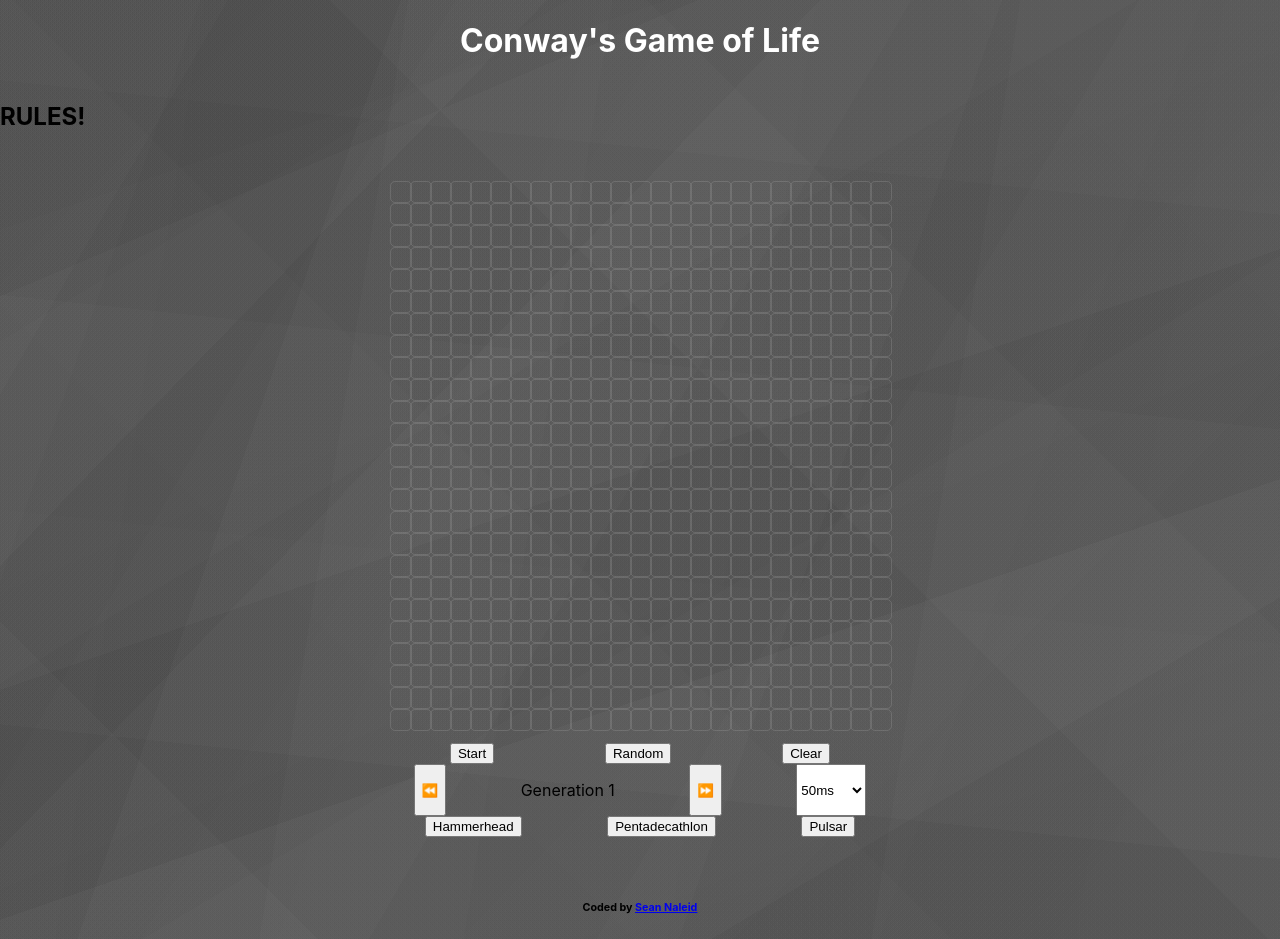
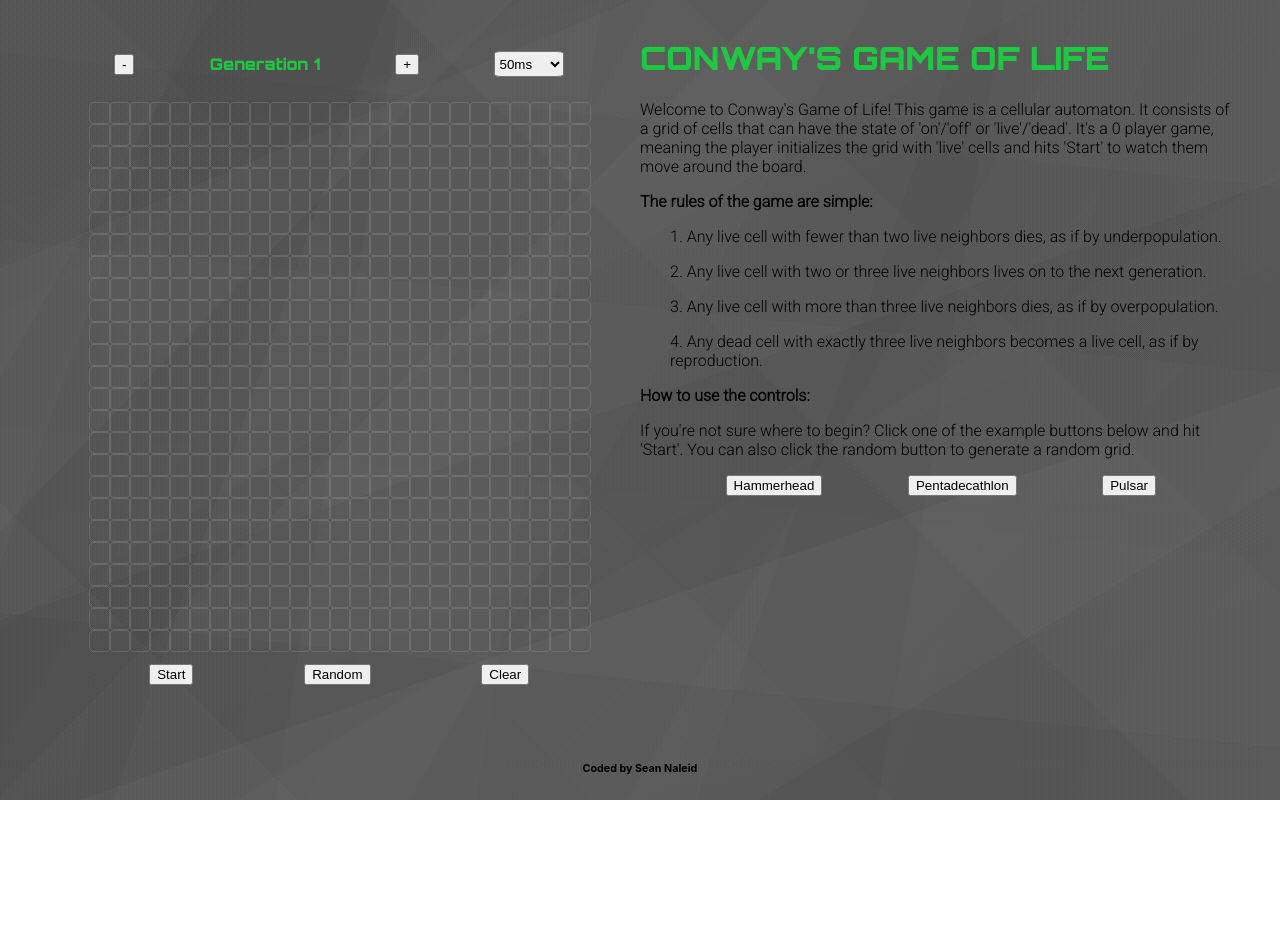
Before and after one commit to seanaleid/cs-build-week-1, a React (Create React App) app: page / in a window 1280 px wide. After the commit the page ends 800 px from the top, so only its background shows below. Built offline with nearby package versions, Linux system fonts and the light colour scheme.

Commit message:
Add rules and refactor code

```diff
--- a/public/index.html
+++ b/public/index.html
@@ -3,6 +3,7 @@
   <head>
     <meta charset="utf-8" />
     <link rel="icon" href="%PUBLIC_URL%/favicon.ico" />
+    <link href="https://fonts.googleapis.com/css2?family=Orbitron:wght@400;900&family=Roboto:wght@300&display=swap" rel="stylesheet">
     <meta name="viewport" content="width=device-width, initial-scale=1" />
     <meta name="theme-color" content="#000000" />
     <meta
--- a/src/App.js
+++ b/src/App.js
@@ -1,10 +1,16 @@
-import React from 'react';
+import React, {useState} from 'react';
 import styled from 'styled-components'
 
-import Header from './components/header.js';
 import Grid from './components/grid.js';
 import Rules from './components/rules.js';
 import Footer from './components/footer.js';
+
+const Container = styled.div`
+  display: flex;
+  height: 100vh;
+  flex-direction: column;
+  justify-content: space-between;
+`;
 
 const Mid = styled.div`
   display: flex;
@@ -12,15 +18,41 @@ const Mid = styled.div`
   justify-content: space-evenly;
 `;
 
+const gridRows = 25;
+const gridColumns = 25;
+
+const createEmptyGrid = () => {
+  const rows = [];
+  for(let i = 0; i < gridRows; i++){
+    rows.push(Array.from(Array(gridColumns), () => 0));
+  };
+  console.log(rows);
+  return rows;
+};
+
 function App() {
+  const [grid, setGrid] = useState(() => {
+    return createEmptyGrid();
+  });
+
   return (
     <>
-      <Header />
-      <Rules />
-      <Mid>
-        <Grid />
-      </Mid>
-      <Footer />
+      <Container>
+        <Mid>
+          <Grid
+            createEmptyGrid={createEmptyGrid}
+            grid={grid}
+            setGrid={setGrid}
+            gridRows={gridRows}
+            gridColumns={gridColumns}
+          />
+          <Rules
+            grid={grid}
+            setGrid={setGrid}
+          />
+        </Mid>
+        <Footer />
+      </Container>
     </>
   );
 }
--- a/src/components/footer.js
+++ b/src/components/footer.js
@@ -8,10 +8,18 @@ const Foot = styled.div`
   justify-content: center;
 `;
 
+const NewTab = styled.a`
+  text-decoration: none;
+  color: black;
+  &:hover {
+    color: rgba(31,199,66,1);
+  }
+`;
+
 function Footer() {
   return (
     <Foot>
-      <h6>Coded by <a href="https://www.seanaleid.com/">Sean Naleid</a></h6>
+      <h6>Coded by <NewTab href='https://www.seanaleid.com/' target='_blank'>Sean Naleid</NewTab></h6>
     </Foot>
   )
 }
--- a/src/components/grid.js
+++ b/src/components/grid.js
@@ -1,7 +1,8 @@
 import React, { useState, useEffect, useCallback, useRef } from 'react';
 import produce from 'immer';
 import styled from 'styled-components';
-import {hammerhead, pentadecathlon, pulsar} from './examples.js';
+// import {hammerhead, pentadecathlon, pulsar} from './examples.js';
+
 
 const GridContainer = styled.div`
   width: 50%;
@@ -13,20 +14,29 @@ const MainGrid = styled.div`
   margin: 2%;
   display: flex;
   justify-content:center;
-`;
-
-const Buttons = styled.div`
-  display: flex;
-  justify-content: space-evenly;
+  display: 'grid',
+  gridTemplateColumns: repeat(gridColumns), 20px),
 `;
 
 const Controls = styled.div`
   display: flex;
   justify-content: space-evenly;
+  align-items: center;
 `;
 
-const gridRows = 25;
-const gridColumns = 25;
+const Generation = styled.p`
+  color: rgba(31,199,66,1);
+  font-family: 'Orbitron', sans-serif;
+  font-weight: bold;
+`;
+
+const Select = styled.select`
+  border-radius: 10%;
+  height: 50%;
+`;
+
+// const gridRows = 25;
+// const gridColumns = 25;
 
 const coordinates = [
     [1,-1],
@@ -39,20 +49,20 @@ const coordinates = [
     [0,-1]
 ];
 
-const createEmptyGrid = () => {
-  const rows = [];
-  for(let i = 0; i < gridRows; i++){
-    rows.push(Array.from(Array(gridColumns), () => 0));
-  };
-  console.log(rows);
-  return rows;
-};
+// const createEmptyGrid = () => {
+//   const rows = [];
+//   for(let i = 0; i < gridRows; i++){
+//     rows.push(Array.from(Array(gridColumns), () => 0));
+//   };
+//   console.log(rows);
+//   return rows;
+// };
 
-function Grid() {
+function Grid({createEmptyGrid, grid, setGrid, gridRows, gridColumns}) {
   // Set up slices of state
-  const [grid, setGrid] = useState(() => {
-    return createEmptyGrid();
-  });
+  // const [grid, setGrid] = useState(() => {
+  //   return createEmptyGrid();
+  // });
   const gridRef = useRef(grid);
   gridRef.current = grid;
   const [running, setRunning] = useState(false);
@@ -132,10 +142,24 @@ function Grid() {
 
   return (
     <GridContainer>
+      <Controls>
+        <button onClick={gridDown}> - </button>
+        <Generation>{`Generation ${count}`}</Generation>
+        <button onClick={gridUp}> + </button>
+        <Select onChange={handleTimeChange}>
+          <option value='50'>50ms</option>
+          <option value='100'>100ms</option>
+          <option value='200'>200ms</option>
+          <option value='500'>500ms</option>
+          <option value='1000'>1000ms</option>
+        </Select>
+        {/* Input below works too! onChange not onClick */}
+        {/* <input type='range' min='50' max='1000' value={runTime} step='50' onChange={handleTimeChange}></input> */}
+      </Controls>
       <MainGrid
         style={{
           display: 'grid',
-          gridTemplateColumns: `repeat(${gridColumns}, 20px)`
+          gridTemplateColumns: `repeat(${gridColumns}, 20px)`,
         }}
       >
       {grid.map((rows, i) =>
@@ -151,15 +175,16 @@ function Grid() {
             style={{
               width: 20,
               height: 20,
-              backgroundColor: grid[i][j] ? 'rgb(31,199,66)' : undefined,
+              backgroundColor: grid[i][j] ? 'rgba(31,199,66,1)' : undefined,
               border: 'solid 1px rgba(191,191,191,0.2)',
-              borderRadius: '5px'
+              borderRadius: '5px',
+
             }}
           />
         ))
       )}
       </MainGrid>
-      <Buttons>
+      <Controls>
         <button
           onClick={() => {
             setRunning(!running);
@@ -190,50 +215,12 @@ function Grid() {
         >
           Clear
         </button>
-      </Buttons>
-      <Controls>
-        <button
-          onClick={gridDown}
-        ><span
-          role='img'
-          aria-label='emoji two arrows pointing to the left'
-        >⏪</span></button>
-        <p>{`Generation ${count}`}</p>
-        <button
-          onClick={gridUp}
-        ><span
-          role='img'
-          aria-label='emoji two arrows pointing to the right'
-        >⏩</span></button>
-        <select
-          onChange={handleTimeChange}
-        >
-          <option value='50'>50ms</option>
-          <option value='100'>100ms</option>
-          <option value='200'>200ms</option>
-          <option value='500'>500ms</option>
-          <option value='1000'>1000ms</option>
-        </select>
-        {/* Input below works too! onChange not onClick */}
-        {/* <input type='range' min='50' max='1000' value={runTime} step='50' onChange={handleTimeChange}></input> */}
       </Controls>
-      <Controls>
-        <button
-          onClick={() => setGrid(hammerhead)}
-        >
-          Hammerhead
-        </button>
-        <button
-          onClick={() => setGrid(pentadecathlon)}
-        >
-          Pentadecathlon
-        </button>
-        <button
-          onClick={() => setGrid(pulsar)}
-        >
-          Pulsar
-        </button>
-      </Controls>
+      {/* <Controls>
+        <button onClick={() => setGrid(hammerhead)}> Hammerhead </button>
+        <button onClick={() => setGrid(pentadecathlon)}> Pentadecathlon </button>
+        <button onClick={() => setGrid(pulsar)}> Pulsar </button>
+      </Controls> */}
   </GridContainer>
   )
 }
--- a/src/components/header.js
+++ /dev/null
@@ -1,22 +0,0 @@
-import React from 'react';
-import styled from 'styled-components';
-
-const Nav = styled.div`
-  width: 100%;
-  margin-top: 0;
-  display: flex;
-  justify-content: center;
-  color: white;
-`;
-
-
-function Header() {
-  return (
-    <Nav >
-      <h1>Conway's Game of Life</h1>
-
-    </Nav>
-  )
-}
-
-export default Header;
--- a/src/components/rules.js
+++ b/src/components/rules.js
@@ -1,14 +1,66 @@
 import React from 'react';
 import styled from 'styled-components';
+import {hammerhead, pentadecathlon, pulsar} from './examples.js';
 
 const RulesBox = styled.div`
   width: 50%;
+
 `;
 
-function Rules() {
+const HowTo = styled.h1`
+  color: rgba(31,199,66,1);
+  font-family: 'Orbitron', sans-serif;
+  margin-top: 0;
+`;
+
+const NewTab = styled.a`
+  text-decoration: none;
+  color: black;
+  &:hover {
+    color: rgba(31,199,66,1);
+  }
+`;
+
+const Indent = styled.div`
+  margin-left: 5%;
+`;
+
+const Bold = styled.p`
+  font-weight: 1000;
+  font-family: 'Roboto', sans-serif;
+  text-align: justified;
+`;
+
+const P = styled.p`
+  font-family: 'Roboto', sans-serif;
+  text-align: justified;
+`;
+
+const Controls = styled.div`
+  display: flex;
+  justify-content: space-evenly;
+  align-items: center;
+`;
+
+function Rules({grid, setGrid}) {
   return(
     <RulesBox>
-      <h2>RULES!</h2>
+      <HowTo>CONWAY'S GAME OF LIFE</HowTo>
+      <P>Welcome to <NewTab href='https://en.wikipedia.org/wiki/Conway%27s_Game_of_Life' target='_blank'>Conway's Game of Life!</NewTab> This game is a <NewTab href='https://en.wikipedia.org/wiki/Cellular_automaton' target='_blank'>cellular automaton</NewTab>. It consists of a grid of cells that can have the state of 'on'/'off' or 'live'/'dead'. It's a 0 player game, meaning the player initializes the grid with 'live' cells and hits 'Start' to watch them move around the board.</P>
+      <Bold>The rules of the game are simple:</Bold>
+      <Indent>
+      <P>1. Any live cell with fewer than two live neighbors dies, as if by underpopulation.</P>
+      <P>2. Any live cell with two or three live neighbors lives on to the next generation.</P>
+      <P>3. Any live cell with more than three live neighbors dies, as if by overpopulation.</P>
+      <P>4. Any dead cell with exactly three live neighbors becomes a live cell, as if by reproduction.</P>
+      </Indent>
+      <Bold>How to use the controls:</Bold>
+      <P>If you're not sure where to begin? Click one of the example buttons below and hit 'Start'. You can also click the random button to generate a random grid. </P>
+      <Controls>
+        <button onClick={() => setGrid(hammerhead)}> Hammerhead </button>
+        <button onClick={() => setGrid(pentadecathlon)}> Pentadecathlon </button>
+        <button onClick={() => setGrid(pulsar)}> Pulsar </button>
+      </Controls>
     </RulesBox>
   )
 }
```
Also changed, not shown: src/components/examples.js (+91 -86 lines), src/index.css (+0 -1 lines).
